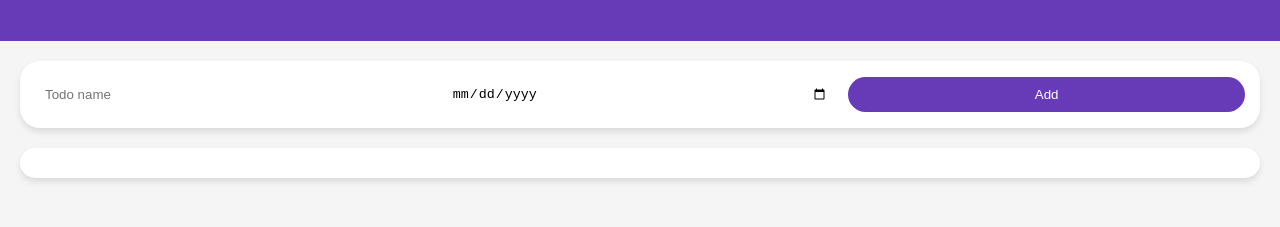
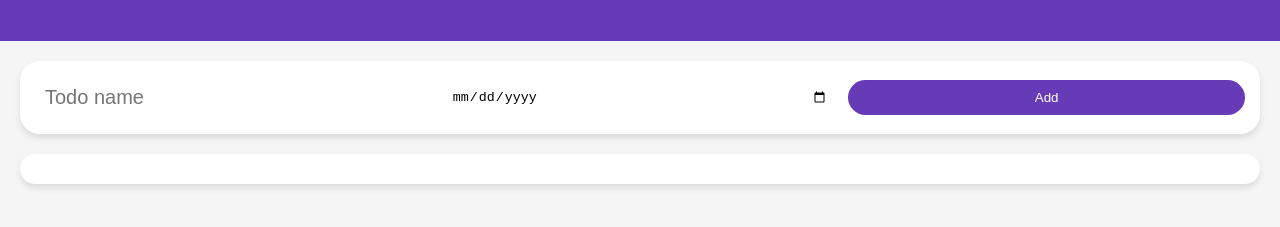
Before and after one commit to anita-david/todo, a plain HTML site: page todolist.html in a window 1280 px wide. Shown: the part 79-306 px from the top of the page. Drawn offline with Linux system fonts and the light colour scheme.

Commit message:
Update todolist.css

```diff
--- a/todolist.css
+++ b/todolist.css
@@ -14,6 +14,10 @@ header {
 
 main {
   padding: 20px;
+}
+
+.name-input {
+  font-size: 20px;
 }
 
 .todo-input-grid,
```
